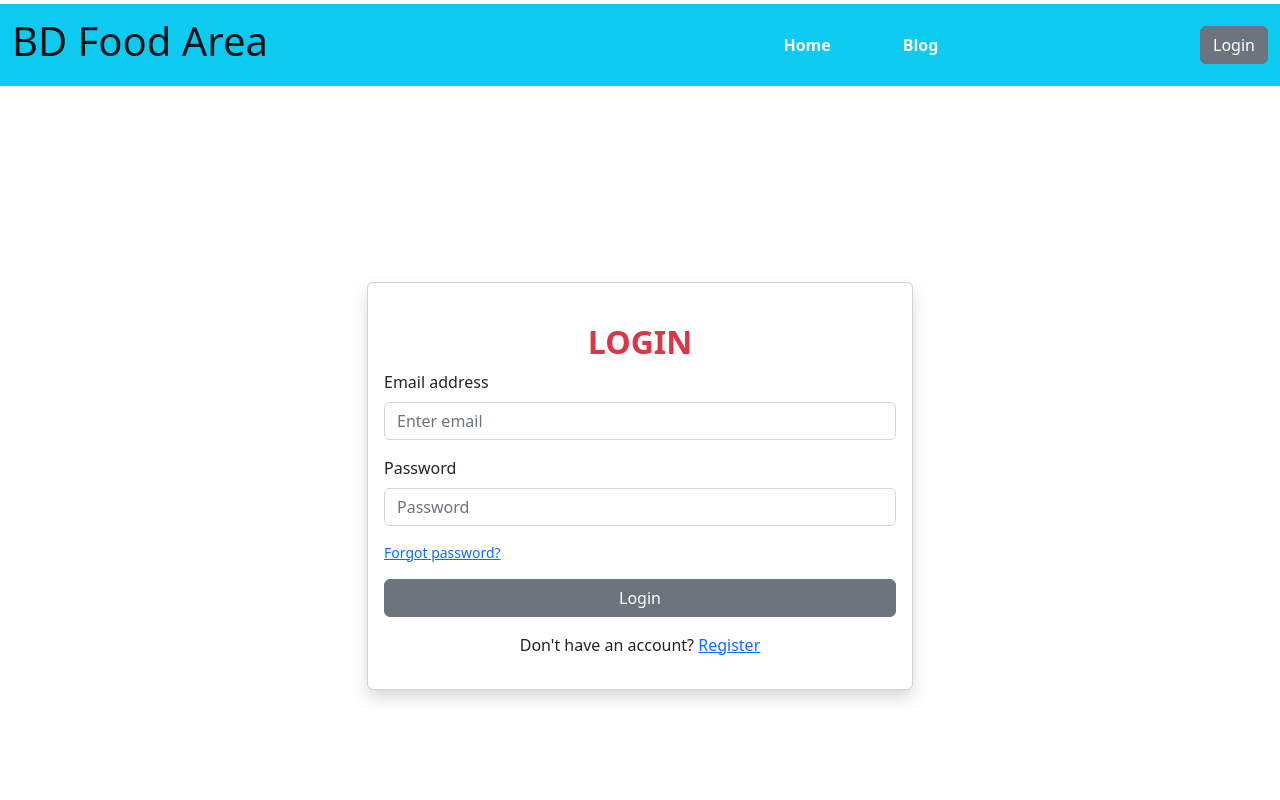
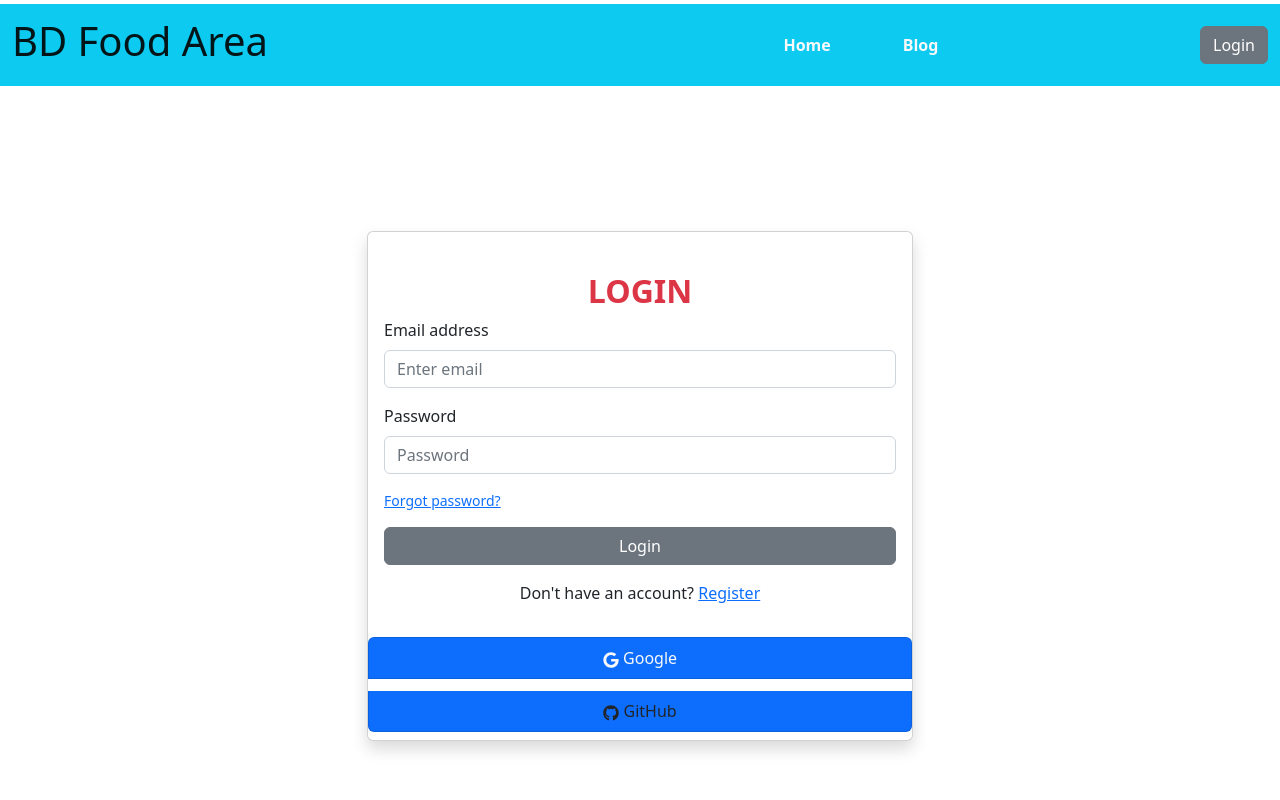
Before and after one commit to jannatnj24/BD-food-area, a React (Vite) app: page /login in a window 1280 px wide. Shown: the top 800 px of the page. Built offline with nearby package versions, Linux system fonts and the light colour scheme; no server answers.

Commit message:
github login page add

```diff
--- a/src/Components/Login/Login.jsx
+++ b/src/Components/Login/Login.jsx
@@ -2,6 +2,7 @@ import React, { useContext, useState } from 'react';
 import { Col, Button, Row, Container, Card, Form } from "react-bootstrap";
 import { Link, useLocation, useNavigate } from 'react-router-dom';
 import { AuthContext } from '../AuthProvider/AuthProvider';
+import SignInPop from '../SignInPop/SignInPop';
 
 
 
@@ -92,9 +93,13 @@ const Login = () => {
                   </div>
 
                 </Card.Body>
+                <div>
+            <SignInPop></SignInPop>
+          </div>
               </Card>
             </Col>
           </Row>
+
         </Container>
       </div>
     );
--- /dev/null
+++ b/src/Components/SignInPop/SignInPop.jsx
@@ -0,0 +1,53 @@
+import { ListGroup } from 'react-bootstrap';
+import { FaGithub, FaGoogle } from 'react-icons/fa';
+import { useLocation, useNavigate } from 'react-router-dom';
+import app from '../Firebase/Firebase.config';
+import { GithubAuthProvider, GoogleAuthProvider, getAuth, signInWithPopup } from 'firebase/auth';
+
+const SignInPop = () => {
+
+    const navigate=useNavigate();
+    const location=useLocation();
+    const from =location.state?.from?.pathname || '/';
+
+    const auth=getAuth(app);
+    const provider = new GoogleAuthProvider();
+    const GitProvider = new GithubAuthProvider();
+
+
+    const handelGoogleLogin=()=>{
+        signInWithPopup(auth,provider)
+        .then(result=>{
+          const user=result.user;
+           navigate(from,{replace :true});
+
+        })
+        .catch(error=>{
+          console.log(error.message)
+        })
+      }
+    const handelGitHubLogin=()=>{
+        signInWithPopup(auth,GitProvider)
+        .then(result=>{
+          const user=result.user;
+           navigate(from,{replace :true});
+
+        })
+        .catch(error=>{
+          console.log(error.message)
+        })
+      }
+
+
+
+    return (
+        <div>
+             <ListGroup className='gap-1'>
+                    <ListGroup.Item className='mb-2 text-light text-center bg-primary  ' onClick={handelGoogleLogin}>  <FaGoogle ></FaGoogle> Google</ListGroup.Item>
+                    <ListGroup.Item  className='mb-2 text-dark text-center bg-primary  '  onClick={handelGitHubLogin}> <FaGithub></FaGithub> GitHub </ListGroup.Item>
+                </ListGroup>
+        </div>
+    );
+};
+
+export default SignInPop;
--- a/src/Routes/Routes.jsx
+++ b/src/Routes/Routes.jsx
@@ -13,7 +13,7 @@ const router = createBrowserRouter([
     {
       path: "/",
       element:<Main></Main>,
-      errorElement:<Error></Error> ,
+      errorElement:<Error></Error>,
       children: [
         {
          path:'/',
```
